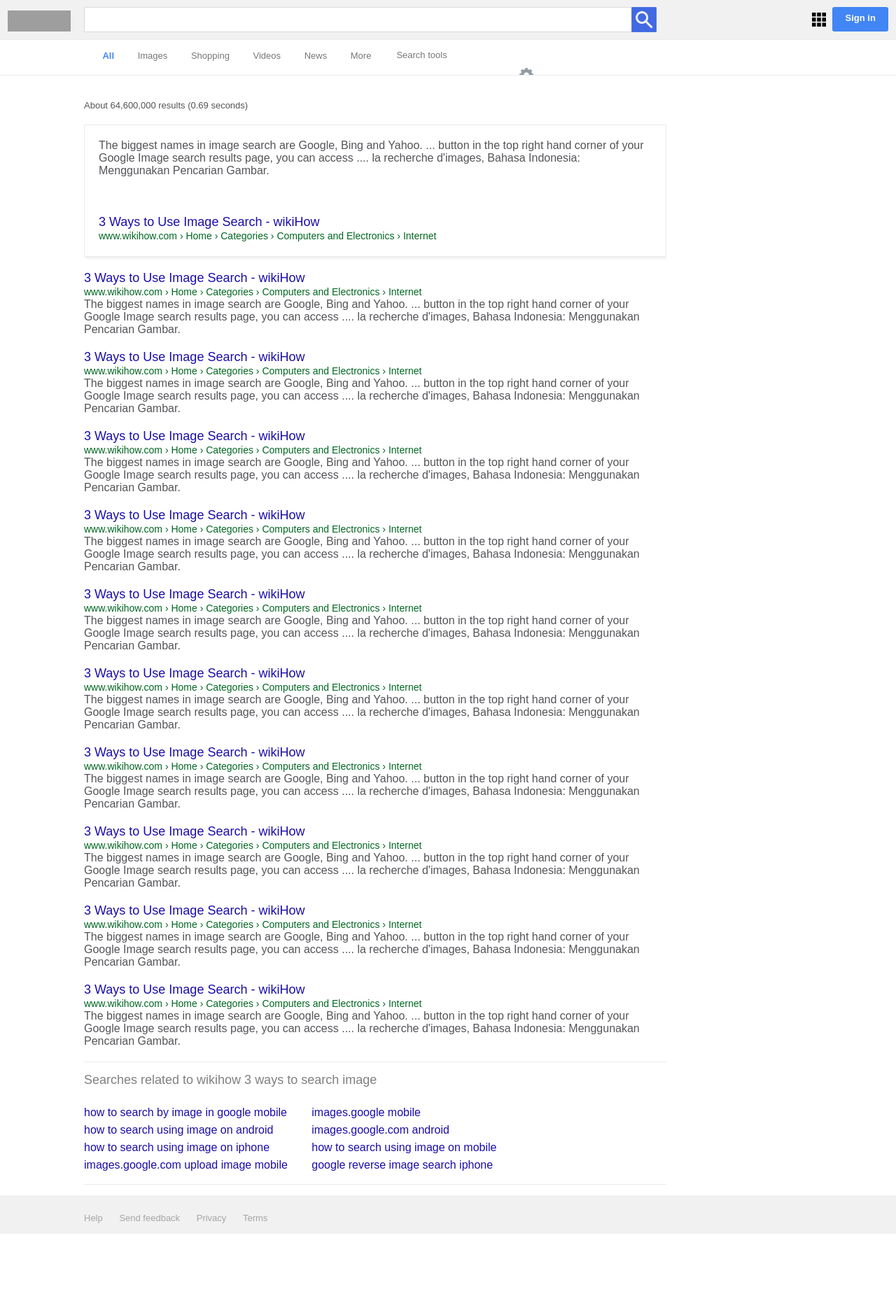
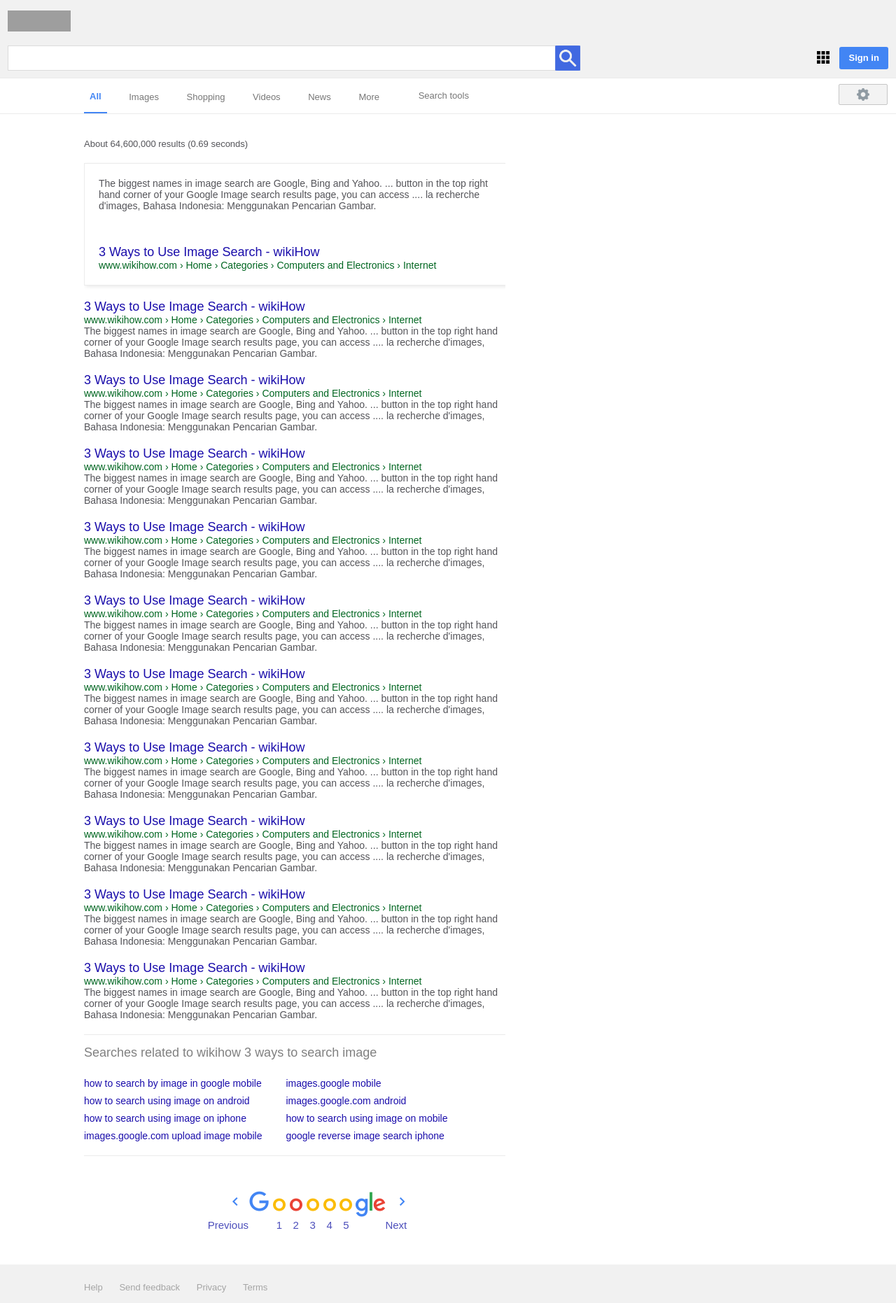
Before and after one commit to jeff1st/google-results, a plain HTML site: page index.html in a window 1280 px wide. Shown: the whole page at 70% size. Before the commit the page ends 1763 px from the top, so only its background shows below. Drawn offline with Linux system fonts and the light colour scheme; grey boxes are pictures that could not be loaded.

Commit message:
First launch

```diff
--- a/index.html
+++ b/index.html
@@ -16,24 +16,24 @@
                     <img id="zoom" class="he1" src="./button.png" width="36px" height="36px"/>
                 </div>
                 <div class="h1r">
-                    <img id="squarebut" class="he2"  src="./squares.png" alt="button"/>
-                    <a id ="blue" class="he2" href="https://accounts.google.com/ServiceLogin?hl=fr&passive=true&continue=https://www.google.fr/webhp%3Fhl%3Dfr%26sa%3DX%26ved%3D0ahUKEwjh9vnW4M3PAhXEWywKHXbRDI0QPAgD">
+                    <a href="https://www.google.fr/intl/en/options/"><img id="squarebut" class="he2"  src="./squares.png" alt="button"/></a>
+                    <a id ="blue" class="he2" href="https://accounts.google.com/ServiceLogin?hl=en&passive=true&continue=https://www.google.fr/search%3Fq%3Dgoogle%2Bletters%2Bsearch%2Bresults%2Bpng%26espv%3D2%26biw%3D1366%26bih%3D388%26site%3Dwebhp%26source%3Dlnms%26sa%3DX%26ved%3D0ahUKEwja8pqLjOrPAhUJHxoKHVCKCnoQ_AUIBSgA%26dpr%3D1">
                     <p id="blueone">Sign in</p>
                     </a>
                 </div>
             </div>
             <div class="header2">
                 <div class="h2l">
-                    <div class="tt">All</div>
-                    <div class="tt">Images</div>
-                    <div class="tt">Shopping</div>
-                    <div class="tt">Videos</div>
-                    <div class="tt">News</div>
-                    <div class="tt">More</div>
-                    <div class="tt">Search tools</div>
+                    <div id="all" class="tt">All</div>
+                    <div id="images" class="tt">Images</div>
+                    <div id="shopping" class="tt">Shopping</div>
+                    <div id="videos" class="tt">Videos</div>
+                    <div id="news" class="tt">News</div>
+                    <div id="more" class="tt">More</div>
+                    <div id="searchtools" class="tt">Search tools</div>
                 </div>
                 <div class="h2r">
-                    <img id="settings" src="./settings.png"/>
+                    <a href="https://www.google.fr/preferences?hl=en"><img id="settings" src="./settings.png"/></a>
                 </div>
             </div>
             <div class="container">
@@ -98,13 +98,43 @@
 </div>
                 </div>
                 </div>
+                <div class="google1">
+                    <div id="sl">
+                        <span class="sl"></span>
+                        <span class="pr">Previous</span>
+                    </div>
+                    <div id="s1">
+                        <span class="s1"></span>
+                        <span class="p1">1</span>
+                    </div>
+                    <div id="s2">
+                        <span class="s2"></span>
+                        <span class="p2">2</span>
+                    </div>
+                    <div id="s3">
+                        <span class="s4"></span>
+                        <span class="p3">3</span>
+                    </div>
+                    <div id="s4">
+                        <span class="s4"></span>
+                        <span class="p4">4</span>
+                    </div>
+                    <div id="s5">
+                        <span class="s5"></span>
+                        <span class="p5">5</span>
+                    </div>
+                    <div id="sr">
+                        <span class="sr"></span>
+                        <span class="pn">Next</span>
+                    </div>
+                </div>
             </div>
             <div class="footer">
                 <div class="f1l">
-                    <a href="https://www.google.fr/intl/fr/ads/?fg=1">Help</a>
-                    <a href="https://www.google.fr/services/?fg=1">Send feedback</a>
-                    <a href="https://www.google.fr/intl/fr/about.html?fg=1">Privacy</a>
-                    <a href="https://www.google.fr/intl/fr/policies/privacy/?fg=1">Terms</a>
+                    <a href="https://support.google.com/websearch/?p=ws_results_help&hl=en-FR&fg=1">Help</a>
+                    <a href="https://www.google.fr/intl/en/policies/terms/?fg=1">Send feedback</a>
+                    <a href="https://www.google.fr/intl/fr/policies/privacy/?fg=1">Privacy</a>
+                    <a href="https://www.google.fr/intl/en/policies/terms/?fg=1">Terms</a>
                 </div>
             </div>
         </div>
--- a/styles.css
+++ b/styles.css
@@ -13,7 +13,7 @@ html, body {
 .header1, .header2, .container {
     display: block;
     width: 100%;
-    min-width: 1000px;
+    min-width: 1100px;
     text-align: center;
     margin: 0 auto;
     overflow: hidden;
@@ -33,16 +33,44 @@ input[type=text]:focus {
 }
 
 #squarebut {
-    position: absolute;
-    top: 8px;
-    right: 100px;
-    width: 20px;
-    height: 20px;
+    display: inline-block;
+    margin-top: 18px;
+    margin-right: 10px;
+    width: 18px;
+    height: 18px;
+}
+
+#blue {
+    display: inline-block;
+    width: 70px;
+    height: 30px;
+    background-color: #4285F4;
+    text-align: center;
+    border-radius: 3px;
+    color: #fff;
+    font-family: arial, sans-serif;
+    font-size: 13px;
+    font-weight: bold;
+    padding: 0;
+    padding-bottom: 2px;
+    margin: 0 auto;
+    margin-top: 12px;
+}
+
+#blueone {
+    margin: 8px auto;
 }
 
 #settings {
-    width: 20px;
-    height: 20px;
+    display: inline-block;
+    width: 18px;
+    height: 18px;
+    padding: 5px 25px 5px 25px;
+    background-color: #F3F3F3;
+    border:1px solid #C6C6C6;
+    border-radius: 2px;
+    margin-top: 8px;
+    margin-right: 12px;
 }
 
 #logo {
@@ -55,7 +83,7 @@ input[type=text]:focus {
 }
 
 .container {
-    width: 65%;
+    width: 47%;
     min-width: 500px;
     margin: 15px 0 5px 120px;
     text-align: left;
@@ -68,7 +96,7 @@ input[type=text]:focus {
 
 .container > div {
     font-family: arial, sans-serif;
-    font-size: 16px;
+    font-size: 14px;
     color: #545459;
 }
 
@@ -113,7 +141,7 @@ input[type=text]:focus {
     margin: 0 auto;
     padding-top: 25px;
     bottom: 0;
-    min-width: 1000px;
+    min-width: 1100px;
     position: absolute;
     z-index: 2;
     background-color: #F1F1F1;
@@ -123,98 +151,96 @@ input[type=text]:focus {
 }
 
 .header1 {
+    width: 100%;
+    min-width: 1100px;
     background-color: #F1F1F1;
 }
 
 .header2 {
+    width: 100%;
+    min-width: 1100px;
     height: 50px;
     border-top: 1px solid #EBEBEB;
     border-bottom: 1px solid #EBEBEB;
 }
 
-.h1l, .h2l {
+.h1l {
     display: inline-block;
-    width: 79%;
+    width: 69%;
     text-align: left;
 }
 
-.h1r, .h2r {
+.h1r {
     display: inline-block;
-    width: 19%;
+    width: 29%;
     text-align: right;
 }
 
-.he1, .he2, .h2l > div, .h2r > div {
+.h2l {
+    display: inline-block;
+    float: left;
+    position: relative;
+    font-family: arial, sans-serif;
+    font-size: small;
+    color: #777;
+}
+
+#all, #images, #shopping, #videos, #news, #more, #searchtools {
+    display: inline-block;
+    margin-top: 10px;
+}
+
+#all, #images, #shopping, #videos, #news, #more {
+    padding: 2px 8px 0 8px;
+    height: 45px;
+    margin-top: 0;
+    line-height: 45px;
+    vertical-align: middle;
+}
+
+#all {
+    margin-left: 120px;
+    color: #4285F4;
+    font-weight: bold;
+    border-bottom: 2px solid #4285F4;
+}
+
+#images, #shopping, #videos, #news, #more {
+    margin-left: 20px;
+}
+
+#searchtools {
+    margin-left: 35px;
+    padding: 6px 8px 4px 8px;
+    border: 1px solid transparent;
+}
+
+.h2r {
+    display: inline-block;
+    float: right;
+    position: relative;
+}
+
+.he1, .he2 {
     display: inline-block;
     vertical-align: text-top;
     margin: 10px auto;
-}
-
-.tt:active {
-    text-decoration: underline;
-    color: #4285F4;
-    font-weight: bold;
-}
-
-#blue {
-    width: 80px;
-    height: 35px;
-    background-color: #4285F4;
-    text-align: center;
-    border-radius: 3px;
-    color: #fff;
-    font-family: arial, sans-serif;
-    font-size: 13px;
-    font-weight: bold;
-    padding: 0;
-    margin: 8 auto;
-}
-
-#blueone {
-    margin: 8px auto;
 }
 
 a {
     text-decoration: none;
 }
 
-.h2l {
-    margin-left: 24px;
-    margin-top: 5px;
-    font-family: arial, sans-serif;
-    font-size: small;
-    color: #777;
-}
-
-.h2l > div {
-    padding-right: 30px;
-}
-
-.tt:first-child {
-    color: #4285F4;
-    font-weight: bold;
-}
-
 .tt:nth-child(2):hover, .tt:nth-child(3):hover, .tt:nth-child(4):hover, .tt:nth-child(5):hover, .tt:nth-child(6):hover {
     color: black;
 }
 
-.tt:nth-child(7) {
-    position: absolute;
-    top: 55px;
+#searchtools:hover {
+    background-color: #F3F3F3;
+    border: 1px solid #C6C6C6;
     width: 80px;
     height: 20px;
-    background-color: #fff;
-    border: 1px solid #fff;
     border-radius: 3px;
-    padding-right: 0;
-    padding-left: 5px;
-    padding-top: 5px;
-}
-
-.tt:nth-child(7):hover {
-    background-color: #F3F3F3;
-    border: 1px solid #C6C6C6;
 }
 
 .square {
@@ -239,6 +265,76 @@ a {
     text-align: left;
 }
 
+.google1 {
+    display: block;
+    text-align: center;
+    min-width: 400px;
+    margin: 50px 120px 50px 120px;
+    width: 50%;
+    height: 40px;
+}
+
+#sl, #s1, #s2, #s3, #s4, #s5, #sr {
+    display: inline-block;
+}
+
+.sl {
+    background: url(nav_logo.png) no-repeat;
+    background-position: 0 0;
+    width: 53px;
+    height: 40px;
+    float: right;
+}
+
+.s1, .s3, .s4, .s5 {
+    background: url(nav_logo.png) no-repeat;
+    background-position: -74px 0;
+    width: 20px;
+    height: 40px;
+    float: right;
+}
+
+.s2 {
+    background: url(nav_logo.png) no-repeat;
+    background-position: -53px 0;
+    width: 20px;
+    height: 40px;
+    float: right;
+}
+
+.sr {
+    background: url(nav_logo.png) no-repeat;
+    background-position: -97px 0;
+    width: 75px;
+    height: 40px;
+    float: left;
+}
+
+.pr, .p1, .p2, .p3, .p4, .p5 {
+    display: block;
+    clear: right;
+}
+
+.pr {
+    margin-right: 30px;
+}
+
+.pn  {
+    display: block;
+    margin-left: 40px;
+}
+
+.google1 span {
+    font-family: arial, sans-serif;
+    font-size: 15px;
+    font-weight: normal;
+    color: #4D4FBB;
+}
+
+.google1 span:hover {
+    text-decoration: underline;
+}
+
 .fbr, .fbl {
     color: #1A0DAB;
     line-height: 25px;
```
Also changed, not shown: nav_logo.png (added).
